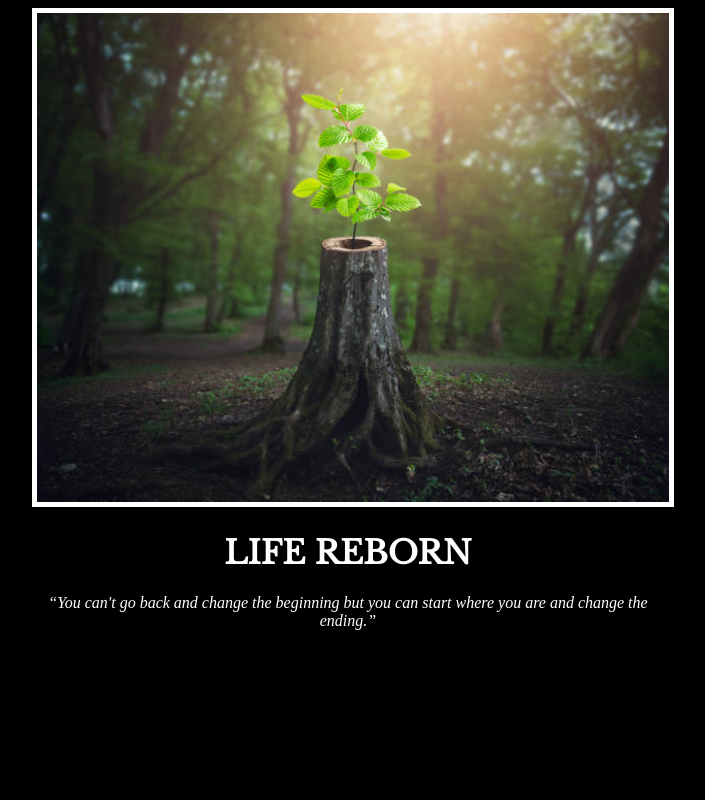
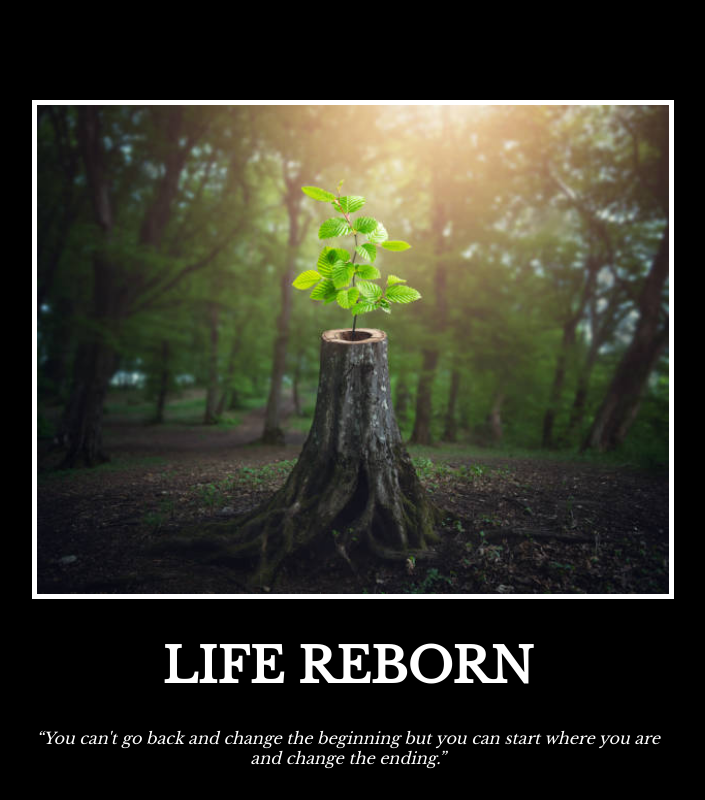
Before and after one commit to cpdigicomm/Inspirational, a plain HTML site: page index.html in a window 1280 px wide. Shown: the whole page, without its empty margins (292-997 px from the left). Drawn offline with nearby package versions, Linux system fonts and the light colour scheme.

Commit message:
Add files via upload

```diff
--- a/index.html
+++ b/index.html
@@ -17,6 +17,7 @@ But it must have the following features:
 
 <!DOCTYPE html>
 <html lang="en">
+
 <head>
   <meta charset="UTF-8">
   <meta http-equiv="X-UA-Compatible" content="IE=edge">
@@ -25,19 +26,15 @@ But it must have the following features:
   <link rel="stylesheet" a href="style.css">
   <link rel="preconnect" href="https://fonts.googleapis.com">
   <link rel="preconnect" href="https://fonts.gstatic.com" crossorigin>
-  <link href="https://fonts.googleapis.com/css2?family=Caveat&family=Libre+Baskerville&display=swap" rel="stylesheet">
+  <link href="https://fonts.googleapis.com/css2?family=Libre+Baskerville&display=swap" rel="stylesheet">
 </head>
 <body>
 
-<div id=life>
-  <img src="./assets/images/istockphoto-1223028041-612x612.jpg">
+<div class="life">
+  <img class="life-rebourn" src="./assets/images/istockphoto-1223028041-612x612.jpg" alt="stump with new branch growing"/>
   <h1>Life Reborn</h1>
   <p>“You can't go back and change the beginning but you can start where you are and change the ending.”</p>
-
 </div>
-
-
-
 
 </body>
 </html>
--- a/style.css
+++ b/style.css
@@ -1,25 +1,10 @@
-html {
+body {
     background-color: black;
-
 }
 
-
 h1 {
-    font-family: 'Caveat', cursive;
-    font-family: 'Libre Baskerville', serif;
-    color: white;
     text-transform: uppercase;
-
-}
-
-
-p {
-    color: white;
-    font-style: italic;
-}
-
-#life {
-   text-align: center;
+    font-size: 3rem;
 }
 
 
@@ -28,7 +13,15 @@ img {
     width: 100%;
 }
 
-div {
+.life {
+    color: white;
     width: 50%;
     margin-left: 25%;
+    margin-top: 100px;
+    text-align: center;
+    font-family: "Libre Baskerville", serif;
 }
+
+p {
+    font-style: italic;
+}
```
